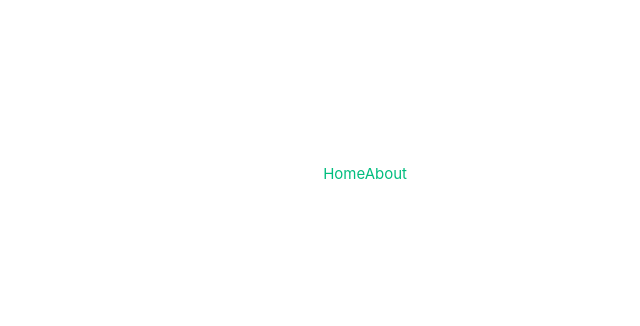
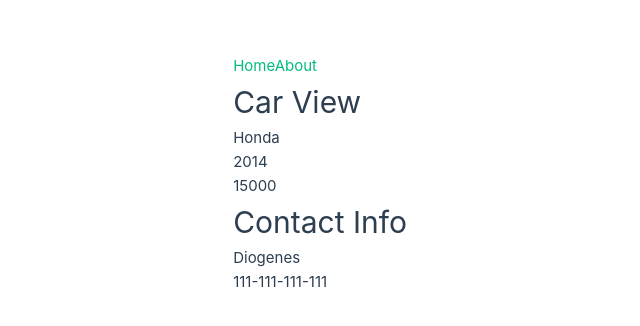
Before and after one commit to diogeneshas/router-vue-learning, a Vue app: page /cars/1/contact in a window 1280 px wide. Before the commit this address had no page. Shown: the part 226-552 px from the top of the page, without its empty margins (233-873 px from the left). Built offline with nearby package versions, Linux system fonts and the light colour scheme.

Commit message:
adding nested routes

```diff
--- a/src/data/cars.json
+++ b/src/data/cars.json
@@ -3,24 +3,40 @@
     "id": 1,
     "name": "Honda",
     "price": 15000,
-    "year": 2014
+    "year": 2014,
+    "contact": {
+      "dealer": "Diogenes",
+      "number": "111-111-111-111"
+    }
   },
   {
     "id": 2,
     "name": "Gol",
     "price": 15000,
-    "year": 2014
+    "year": 2014,
+    "contact": {
+      "dealer": "Henrique",
+      "number": "111-111-111-111"
+    }
   },
   {
     "id": 3,
     "name": "Uno",
     "price": 15000,
-    "year": 2014
+    "year": 2014,
+    "contact": {
+      "dealer": "Alexandra",
+      "number": "111-111-111-111"
+    }
   },
   {
     "id": 4,
     "name": "Palio",
     "price": 15000,
-    "year": 2014
+    "year": 2014,
+    "contact": {
+      "dealer": "Xandinha",
+      "number": "111-111-111-111"
+    }
   }
 ]
--- a/src/views/CarView.vue
+++ b/src/views/CarView.vue
@@ -4,11 +4,12 @@
     <p>{{car.name}}</p>
     <p>{{car.year}}</p>
     <p>{{car.price}}</p>
+    <RouterView />
   </div>
 </template>
 
 <script setup>
-import { useRoute } from "vue-router"
+import { useRoute, RouterView } from "vue-router"
 import cars from "../data/cars.json"
 
 const route = useRoute()
--- /dev/null
+++ b/src/views/ContactView.vue
@@ -0,0 +1,15 @@
+<template>
+  <div>
+    <h1>Contact Info</h1>
+    <p>{{car.contact.dealer}}</p>
+    <p>{{car.contact.number}}</p>
+  </div>
+</template>
+
+<script setup>
+  import { useRoute } from "vue-router"
+  import cars from "../data/cars.json"
+
+  const route = useRoute()
+  const car = cars.find(c => c.id === parseInt(route.params.id))
+</script>
```
Also changed, not shown: src/router/index.js (+8 -1 lines).
